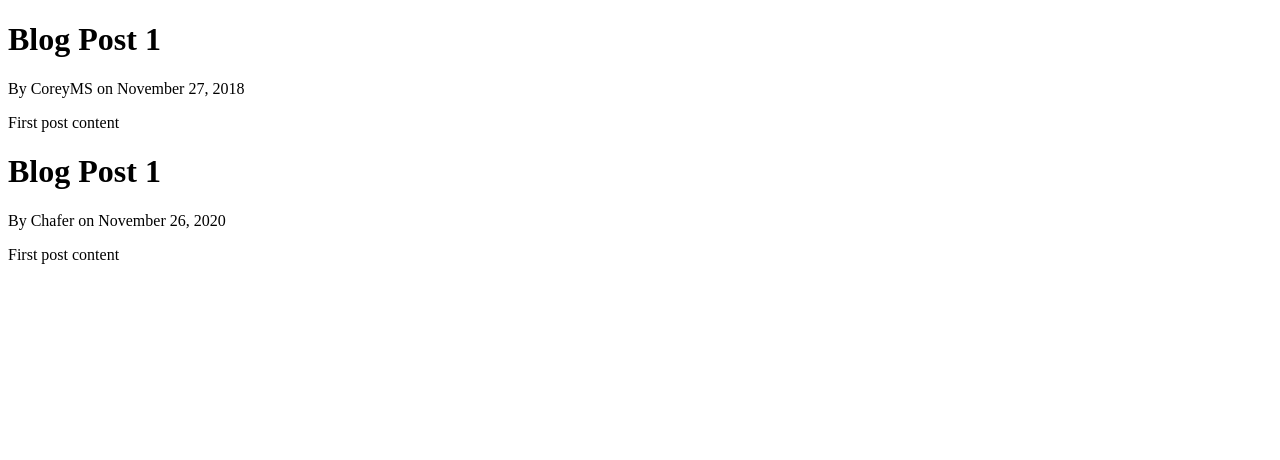
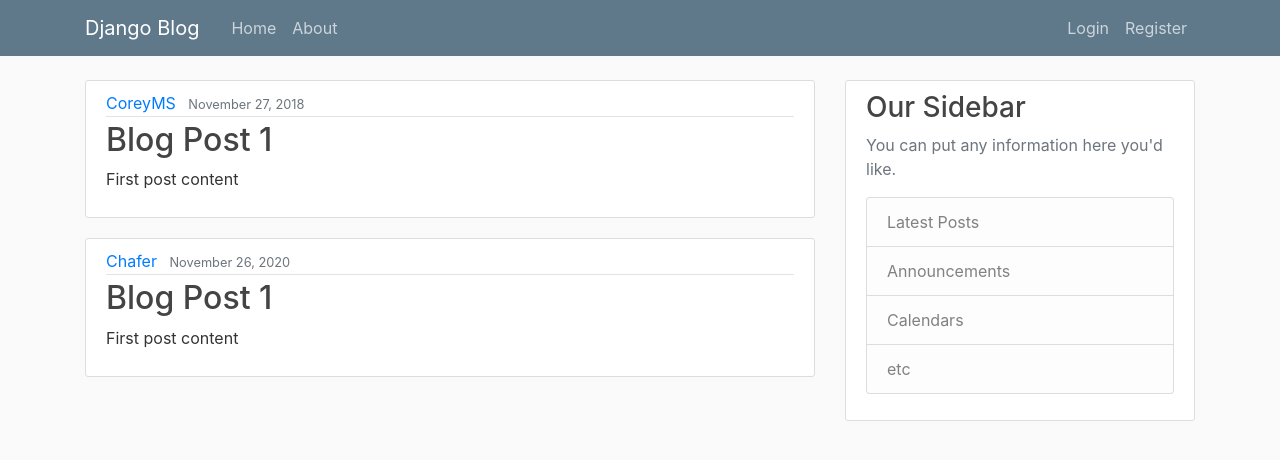
Before and after one commit to ritesh-chafer/django-bootcamp, a Django app: page /home/ in a window 1280 px wide. Shown: the top 460 px of the page. Run offline with Django 3.2, Linux system fonts and the light colour scheme; some libraries are stand-ins or nearby versions.

Commit message:
Template

```diff
--- /dev/null
+++ b/tutorial/blog/static/blog/main.css
@@ -0,0 +1,84 @@
+body {
+    background: #fafafa;
+    color: #333333;
+    margin-top: 5rem;
+  }
+
+  h1, h2, h3, h4, h5, h6 {
+    color: #444444;
+  }
+
+  ul {
+    margin: 0;
+  }
+
+  .bg-steel {
+    background-color: #5f788a;
+  }
+
+  .site-header .navbar-nav .nav-link {
+    color: #cbd5db;
+  }
+
+  .site-header .navbar-nav .nav-link:hover {
+    color: #ffffff;
+  }
+
+  .site-header .navbar-nav .nav-link.active {
+    font-weight: 500;
+  }
+
+  .content-section {
+    background: #ffffff;
+    padding: 10px 20px;
+    border: 1px solid #dddddd;
+    border-radius: 3px;
+    margin-bottom: 20px;
+  }
+
+  .article-title {
+    color: #444444;
+  }
+
+  a.article-title:hover {
+    color: #428bca;
+    text-decoration: none;
+  }
+
+  .article-content {
+    white-space: pre-line;
+  }
+
+  .article-img {
+    height: 65px;
+    width: 65px;
+    margin-right: 16px;
+  }
+
+  .article-metadata {
+    padding-bottom: 1px;
+    margin-bottom: 4px;
+    border-bottom: 1px solid #e3e3e3
+  }
+
+  .article-metadata a:hover {
+    color: #333;
+    text-decoration: none;
+  }
+
+  .article-svg {
+    width: 25px;
+    height: 25px;
+    vertical-align: middle;
+  }
+
+  .account-img {
+    height: 125px;
+    width: 125px;
+    margin-right: 20px;
+    margin-bottom: 16px;
+  }
+
+  .account-heading {
+    font-size: 2.5rem;
+  }
--- a/tutorial/blog/templates/blog/base.html
+++ b/tutorial/blog/templates/blog/base.html
@@ -1,15 +1,70 @@
+{% load static %}
 <!DOCTYPE html>
-<html lang="en">
+<html>
 <head>
-    <meta charset="UTF-8">
-    <meta name="viewport" content="width=device-width, initial-scale=1.0">
+
+    <!-- Required meta tags -->
+    <meta charset="utf-8">
+    <meta name="viewport" content="width=device-width, initial-scale=1, shrink-to-fit=no">
+
+    <!-- Bootstrap CSS -->
+    <link rel="stylesheet" href="https://maxcdn.bootstrapcdn.com/bootstrap/4.0.0/css/bootstrap.min.css" integrity="sha384-Gn5384xqQ1aoWXA+058RXPxPg6fy4IWvTNh0E263XmFcJlSAwiGgFAW/dAiS6JXm" crossorigin="anonymous">
+
+    <link rel="stylesheet" type="text/css" href="{% static 'blog/main.css' %}">
+
     {% if title %}
-     <title>Django Blog - {{ title }}</title>
+        <title>Django Blog - {{ title }}</title>
     {% else %}
-     <title>Django Blog</title>
+        <title>Django Blog</title>
     {% endif %}
 </head>
 <body>
-    {% block content %}{% endblock %}
+    <header class="site-header">
+      <nav class="navbar navbar-expand-md navbar-dark bg-steel fixed-top">
+        <div class="container">
+          <a class="navbar-brand mr-4" href="{% url 'blog-home' %}">Django Blog</a>
+          <button class="navbar-toggler" type="button" data-toggle="collapse" data-target="#navbarToggle" aria-controls="navbarToggle" aria-expanded="false" aria-label="Toggle navigation">
+          <span class="navbar-toggler-icon"></span>
+          </button>
+          <div class="collapse navbar-collapse" id="navbarToggle">
+            <div class="navbar-nav mr-auto">
+              <a class="nav-item nav-link" href="{% url 'blog-home' %}">Home</a>
+              <a class="nav-item nav-link" href="{% url 'blog-about' %}">About</a>
+            </div>
+            <!-- Navbar Right Side -->
+            <div class="navbar-nav">
+              <a class="nav-item nav-link" href="#">Login</a>
+              <a class="nav-item nav-link" href="#">Register</a>
+            </div>
+          </div>
+        </div>
+      </nav>
+    </header>
+    <main role="main" class="container">
+      <div class="row">
+        <div class="col-md-8">
+          {% block content %}{% endblock %}
+        </div>
+        <div class="col-md-4">
+          <div class="content-section">
+            <h3>Our Sidebar</h3>
+            <p class='text-muted'>You can put any information here you'd like.
+              <ul class="list-group">
+                <li class="list-group-item list-group-item-light">Latest Posts</li>
+                <li class="list-group-item list-group-item-light">Announcements</li>
+                <li class="list-group-item list-group-item-light">Calendars</li>
+                <li class="list-group-item list-group-item-light">etc</li>
+              </ul>
+            </p>
+          </div>
+        </div>
+      </div>
+    </main>
+
+    <!-- Optional JavaScript -->
+    <!-- jQuery first, then Popper.js, then Bootstrap JS -->
+    <script src="https://code.jquery.com/jquery-3.2.1.slim.min.js" integrity="sha384-KJ3o2DKtIkvYIK3UENzmM7KCkRr/rE9/Qpg6aAZGJwFDMVNA/GpGFF93hXpG5KkN" crossorigin="anonymous"></script>
+    <script src="https://cdnjs.cloudflare.com/ajax/libs/popper.js/1.12.9/umd/popper.min.js" integrity="sha384-ApNbgh9B+Y1QKtv3Rn7W3mgPxhU9K/ScQsAP7hUibX39j7fakFPskvXusvfa0b4Q" crossorigin="anonymous"></script>
+    <script src="https://maxcdn.bootstrapcdn.com/bootstrap/4.0.0/js/bootstrap.min.js" integrity="sha384-JZR6Spejh4U02d8jOt6vLEHfe/JQGiRRSQQxSfFWpi1MquVdAyjUar5+76PVCmYl" crossorigin="anonymous"></script>
 </body>
 </html>
--- a/tutorial/blog/templates/blog/home.html
+++ b/tutorial/blog/templates/blog/home.html
@@ -1,8 +1,15 @@
 {% extends "blog/base.html" %}
 {% block content %}
     {% for post in posts %}
-        <h1>{{ post.title }}</h1>
-        <p>By {{ post.author }} on {{ post.date_posted }}</p>
-        <p>{{post.content}}</p>
+        <article class="media content-section">
+          <div class="media-body">
+            <div class="article-metadata">
+              <a class="mr-2" href="#">{{ post.author }}</a>
+              <small class="text-muted">{{ post.date_posted }}</small>
+            </div>
+            <h2><a class="article-title" href="#">{{ post.title }}</a></h2>
+            <p class="article-content">{{ post.content }}</p>
+          </div>
+        </article>
     {% endfor %}
 {% endblock content %}
--- a/tutorial/blog/urls.py
+++ b/tutorial/blog/urls.py
@@ -3,6 +3,6 @@ from . import views
 
 urlpatterns = [
 
-    path('', views.home, name='blog-home'),
+    path('home/', views.home, name='blog-home'),
     path('about/', views.about, name='blog-about'),
 ]
--- a/tutorial/tutorial/urls.py
+++ b/tutorial/tutorial/urls.py
@@ -18,7 +18,5 @@ from django.urls import path, include
 
 urlpatterns = [
     path('admin/', admin.site.urls),
-    path('home/', include('blog.urls')),
-
-
+    path('', include('blog.urls')),
 ]
```
Also changed, not shown: tutorial/blog/templates/blog/about.html (line endings or trailing spaces), tutorial/db.sqlite3.
